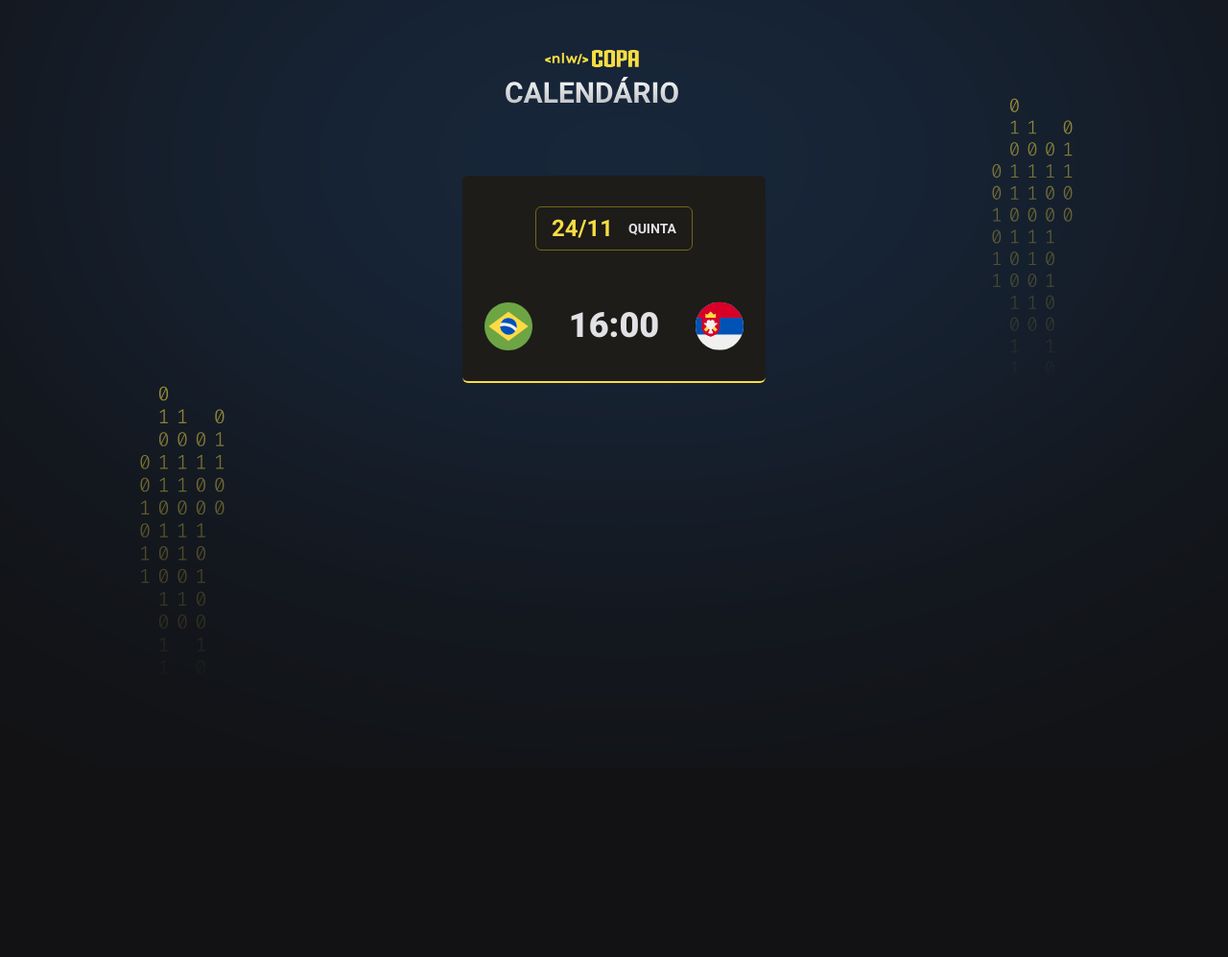
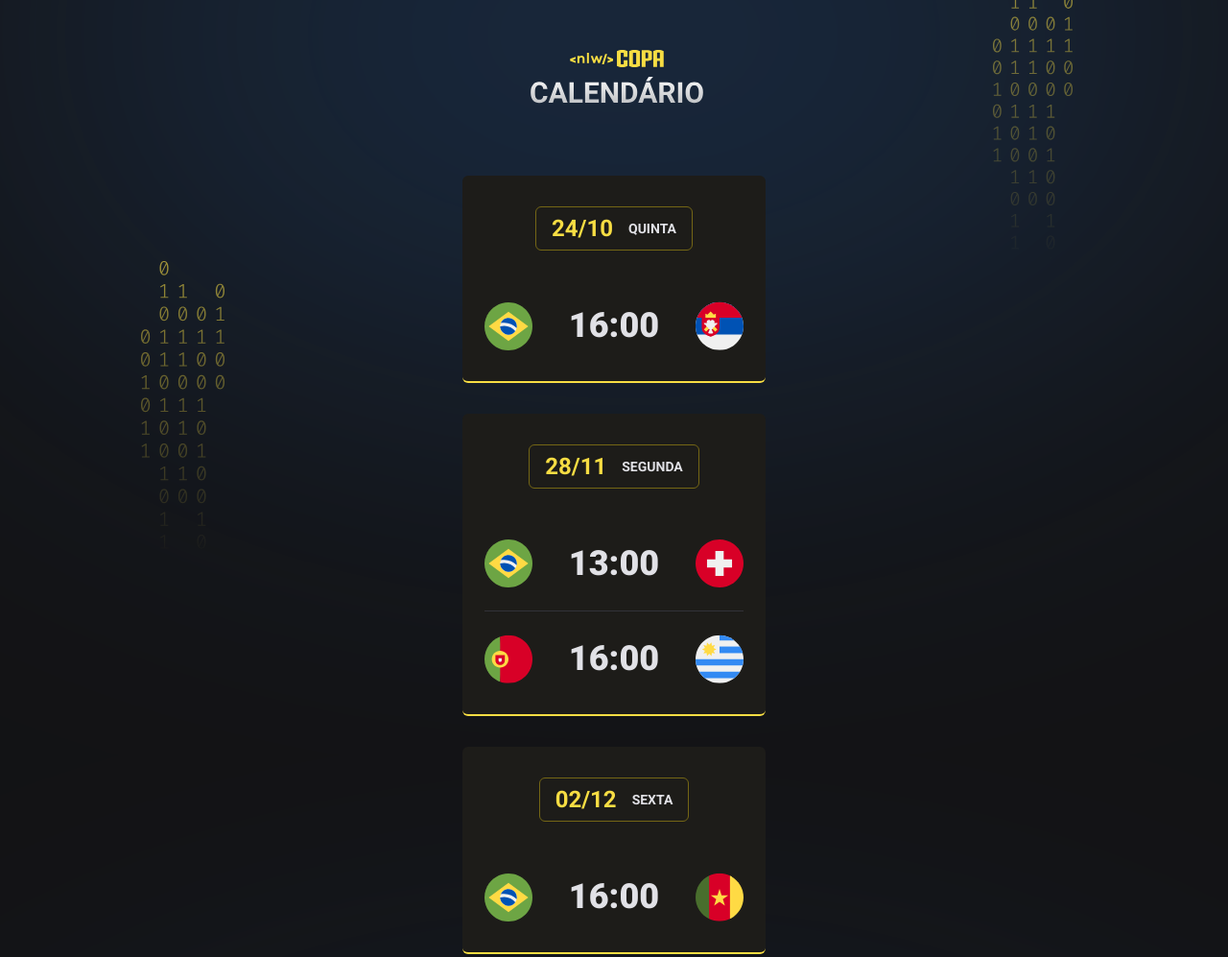
Before and after one commit to Lguilherme3/Cards_Copa_2022, a plain HTML site: page index.html in a window 1280 px wide. Shown: the whole page at 96% size. Before the commit the page ends 800 px from the top, so only its background shows below. Drawn offline with Linux system fonts and the light colour scheme.

Commit message:
adicionando JS no projeto

```diff
--- a/index.html
+++ b/index.html
@@ -13,22 +13,8 @@
 </head>
 <body>
     <div id="app">
-        <header>
-            <img src="assets/logo.svg" alt="Logo da NLW">
-        </header>
-        <main id="cards">
-            <div class="card">
-                <h2>24/11 <span>quinta</span></h2>
-                <ul>
-                    <li>
-                        <img src="./assets/icon-brazil.svg" alt="Bandeira do Brasil">
-                        <strong>16:00</strong>
-                        <img src="assets/icon-serbia.svg" alt="Bandeira da Sérvia">
-                    </li>
 
-                </ul>
-            </div>
-        </main>
     </div>
+    <script src="./main.js"></script>
 </body>
 </html>
--- /dev/null
+++ b/main.js
@@ -0,0 +1,36 @@
+function createGame(player1, hour, player2) {
+  return `
+      <li>
+          <img src="./assets/icon-${player1}.svg" alt="Bandeira do ${player1}">
+          <strong>${hour}</strong>
+          <img src="assets/icon-${player2}.svg" alt="Bandeira da ${player2}">
+      </li>
+  `
+}
+
+function createCard(date, day, games) {
+  return `
+    <div class="card">
+      <h2>${date}<span>${day}</span></h2>
+      <ul>
+           ${games}
+      </ul>
+    </div>
+  `
+}
+
+document.querySelector("#app").innerHTML = `
+        <header>
+            <img src="assets/logo.svg" alt="Logo da NLW">
+        </header>
+    <main id="cards">
+      ${createCard("24/10", "quinta", createGame("brazil", "16:00", "serbia"))}
+      ${createCard(
+        "28/11",
+        "segunda",
+        createGame("brazil", "13:00", "swetizerland") +
+        createGame("portugal", "16:00", "uruguay")
+      )}
+      ${createCard("02/12", "sexta", createGame("brazil", "16:00", "cameroon"))}
+    </main>
+  `
--- a/style.css
+++ b/style.css
@@ -12,7 +12,7 @@ body {
   background-color: #121214;
   background-image: url(assets/bg.svg);
   background-position-x:center;
-  background-position-y: 55.6%;
+  background-position-y: -715px;
 }
 
 body * {
@@ -27,6 +27,13 @@ body * {
 
 header {
   margin-bottom: 63px;
+  text-align: center;
+}
+
+#cards {
+  display: flex;
+  flex-direction: column;
+  gap: 32px;
 }
 
 .card {
```
Also changed, not shown: assets/icon-cameroon.svg (added), assets/icon-portugal.svg (added), assets/icon-swetizerland.svg (added), assets/icon-uruguay.svg (added).
